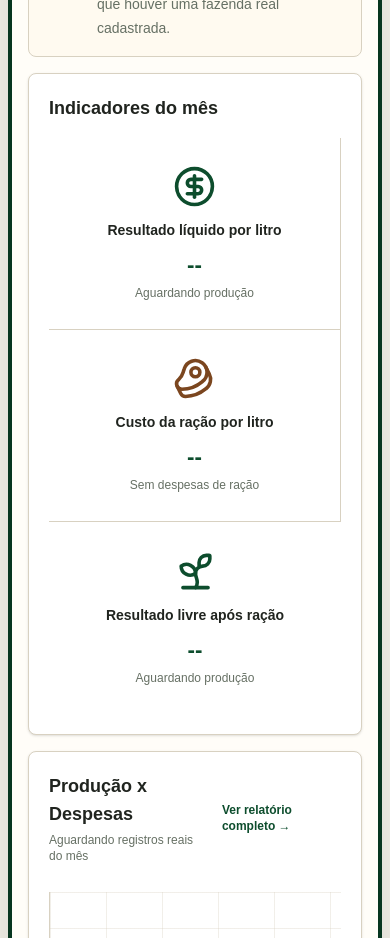
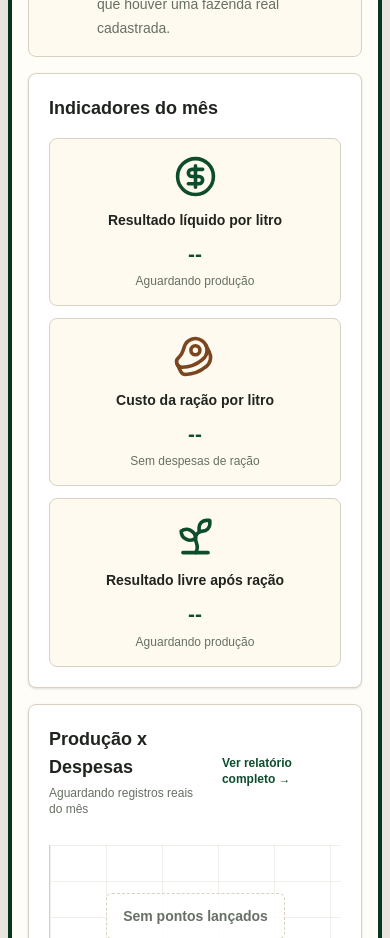
Before and after one commit to marcosromaoof/lucrodoleite, a Next.js app: page /painel in a window 390 px wide. Shown: the part 2600-3538 px from the top of the page. Built offline with nearby package versions, Linux system fonts and the light colour scheme; no server answers; the database is empty.

Commit message:
fix: restructure dashboard indicator panels

```diff
--- a/app/globals.css
+++ b/app/globals.css
@@ -118,10 +118,27 @@ code {
 .indicator-value {
   margin-top: 0.75rem;
   white-space: nowrap;
-  font-size: clamp(1.4rem, 2vw, 1.9rem);
+  font-size: clamp(1.3rem, 1.7vw, 1.75rem);
   font-weight: 900;
   letter-spacing: 0;
   line-height: 1.12;
+}
+
+.indicator-grid {
+  display: grid;
+  grid-template-columns: repeat(auto-fit, minmax(180px, 1fr));
+  gap: 0.75rem;
+}
+
+.indicator-card {
+  min-height: 154px;
+  display: grid;
+  place-items: center;
+  border: 1px solid var(--border);
+  border-radius: 8px;
+  background: var(--milk-white);
+  padding: 1rem;
+  text-align: center;
 }
 
 .financial-negative {
--- a/app/painel/page.tsx
+++ b/app/painel/page.tsx
@@ -177,7 +177,7 @@ export default async function PainelPage({ searchParams }: PainelPageProps) {
         <section className="grid gap-4 xl:grid-cols-[1fr_1fr]">
           <div className="rounded-lg border border-[var(--border)] bg-white p-5 shadow-sm">
             <h2 className="text-lg font-bold">Indicadores do mês</h2>
-            <div className="mt-4 grid divide-y divide-[var(--border)] sm:grid-cols-3 sm:divide-x sm:divide-y-0">
+            <div className="indicator-grid mt-4">
               <IndicatorCard
                 helper={hasProduction ? "Receita estimada menos despesas" : "Aguardando produção"}
                 icon={CircleDollarSign}
--- a/components/dashboard/indicator-card.tsx
+++ b/components/dashboard/indicator-card.tsx
@@ -11,7 +11,7 @@ type IndicatorCardProps = {
 
 export function IndicatorCard({ icon: Icon, label, helper, negative = false, tone = "green", value }: IndicatorCardProps) {
   return (
-    <div className="grid min-h-48 place-items-center border-r border-[var(--border)] px-4 text-center last:border-r-0">
+    <div className="indicator-card">
       <div>
         <Icon
           aria-hidden="true"
--- a/components/dashboard/monthly-chart.tsx
+++ b/components/dashboard/monthly-chart.tsx
@@ -11,6 +11,7 @@ type MonthlyChartProps = {
 };
 
 export function MonthlyChart({ rows }: MonthlyChartProps) {
+  const visibleRows = rows.slice(0, 12);
   const maxLiters = Math.max(...rows.map((row) => row.liters), 0);
   const maxExpenses = Math.max(...rows.map((row) => row.expenseAmount), 0);
 
@@ -26,13 +27,41 @@ export function MonthlyChart({ rows }: MonthlyChartProps) {
         </a>
       </div>
 
-      <div className="mt-7 grid h-36 grid-cols-12 items-end gap-2 border-b border-l border-[var(--border)] px-3">
-        {rows.slice(0, 12).map((row) => {
-          const height = maxLiters > 0 ? Math.max((row.liters / maxLiters) * 100, 8) : 8;
+      <div className="mt-4 flex flex-wrap gap-4 text-xs font-semibold text-[color:var(--muted)]">
+        <span className="inline-flex items-center gap-2">
+          <span className="inline-block size-3 rounded-sm bg-[var(--chart-muted)]" />
+          Produção (L)
+        </span>
+        <span className="inline-flex items-center gap-2">
+          <span className="inline-block size-3 rounded-sm bg-[var(--wood)]" />
+          Despesas (R$)
+        </span>
+      </div>
+
+      <div
+        className="mt-5 grid h-36 items-end gap-3 border-b border-l border-[var(--border)] px-3"
+        style={{ gridTemplateColumns: `repeat(${Math.max(visibleRows.length, 1)}, minmax(28px, 1fr))` }}
+      >
+        {visibleRows.map((row) => {
+          const productionHeight = maxLiters > 0 ? Math.max((row.liters / maxLiters) * 100, 8) : 0;
+          const expenseHeight = maxExpenses > 0 ? Math.max((row.expenseAmount / maxExpenses) * 100, 8) : 0;
 
           return (
-            <div className="flex h-full items-end" key={row.date} title={`${row.date}: ${formatLiters(row.liters)}`}>
-              <div className="w-full rounded-t-sm bg-[var(--chart-muted)]" style={{ height: `${height}%` }} />
+            <div
+              className="flex h-full items-end justify-center gap-1.5"
+              key={row.date}
+              title={`${row.date}: ${formatLiters(row.liters)} | ${formatCurrency(row.expenseAmount)}`}
+            >
+              <div
+                aria-label={`Produção em ${row.date}`}
+                className="w-full max-w-5 rounded-t-sm bg-[var(--chart-muted)]"
+                style={{ height: `${productionHeight}%` }}
+              />
+              <div
+                aria-label={`Despesa em ${row.date}`}
+                className="w-full max-w-5 rounded-t-sm bg-[var(--wood)]"
+                style={{ height: `${expenseHeight}%` }}
+              />
             </div>
           );
         })}
```
